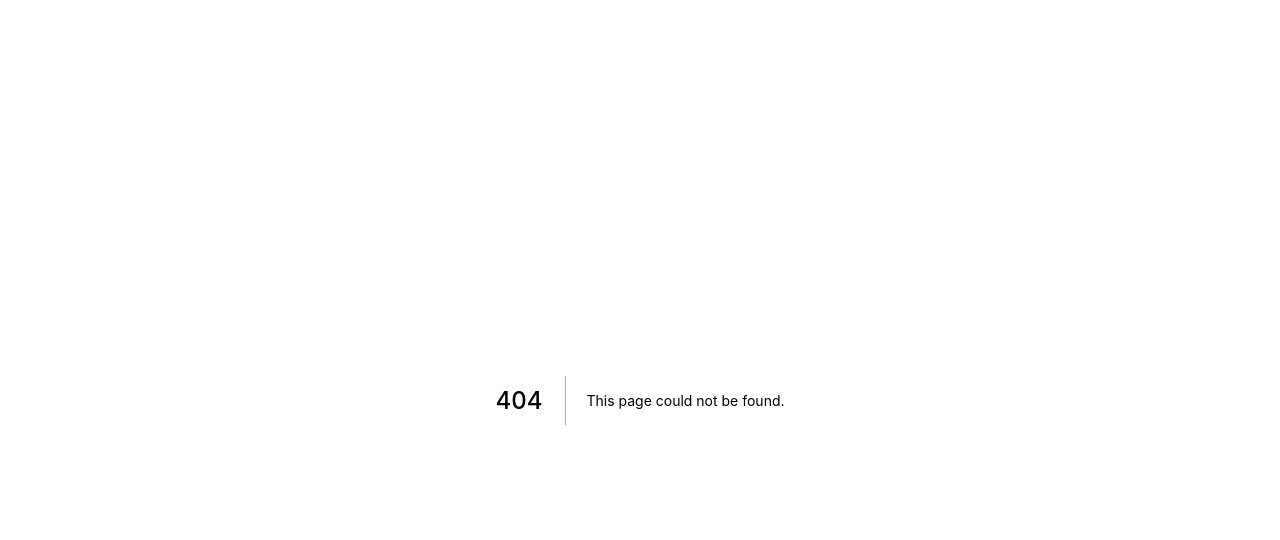
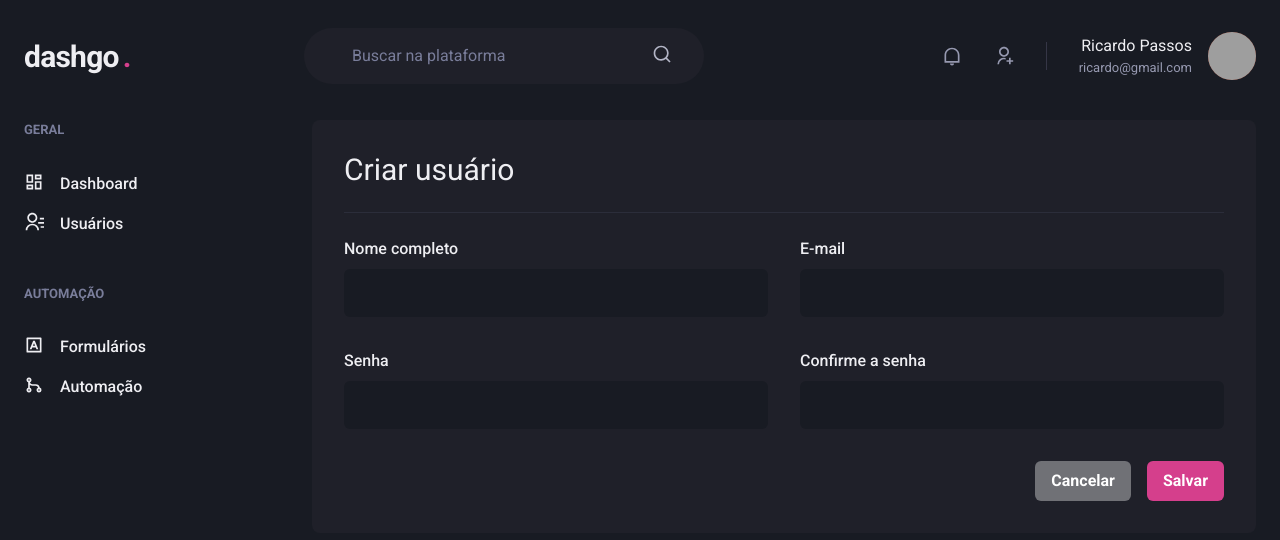
Before and after one commit to ricardo-passos/dashgo, a Next.js app: page /users/create in a window 1280 px wide. Before the commit this address had no page. Shown: the top 540 px of the page. Built offline with nearby package versions, Linux system fonts and the light colour scheme; grey boxes are pictures that could not be loaded.

Commit message:
create user page layout finished

```diff
--- /dev/null
+++ b/src/pages/users/create.tsx
@@ -0,0 +1,58 @@
+import {
+  Box,
+  Flex,
+  Heading,
+  Divider,
+  VStack,
+  SimpleGrid,
+  Button,
+  HStack,
+} from '@chakra-ui/react'
+
+// components
+import { Header } from '../../components/Header'
+import { Sidebar } from '../../components/Sidebar'
+import { Input } from '../../components/Form/Input'
+
+export default function CreateUser() {
+  return (
+    <Box>
+      <Header />
+
+      <Flex width='100%' my='6' maxW='1480px' mx='auto' px='6'>
+        <Sidebar />
+
+        <Box flex='1' borderRadius='8px' bg='gray.800' p='8'>
+          <Heading size='lg' fontWeight='normal'>
+            Criar usuário
+          </Heading>
+
+          <Divider my='6' borderColor='gray.700' />
+
+          <VStack spacing='8'>
+            <SimpleGrid minChildWidth='240px' spacing='8' w='100%'>
+              <Input name='name' label='Nome completo' />
+              <Input name='email' type='email' label='E-mail' />
+            </SimpleGrid>
+
+            <SimpleGrid minChildWidth='240px' spacing='8' w='100%'>
+              <Input name='password' type='password' label='Senha' />
+              <Input
+                name='password_confirmation'
+                type='password'
+                label='Confirme a senha'
+              />
+            </SimpleGrid>
+          </VStack>
+
+          <Flex mt='8' justify='flex-end'>
+            <HStack spacing='4'>
+              <Button colorScheme='whiteAlpha'>Cancelar</Button>
+              <Button colorScheme='pink'>Salvar</Button>
+            </HStack>
+          </Flex>
+        </Box>
+      </Flex>
+    </Box>
+  )
+}
```
